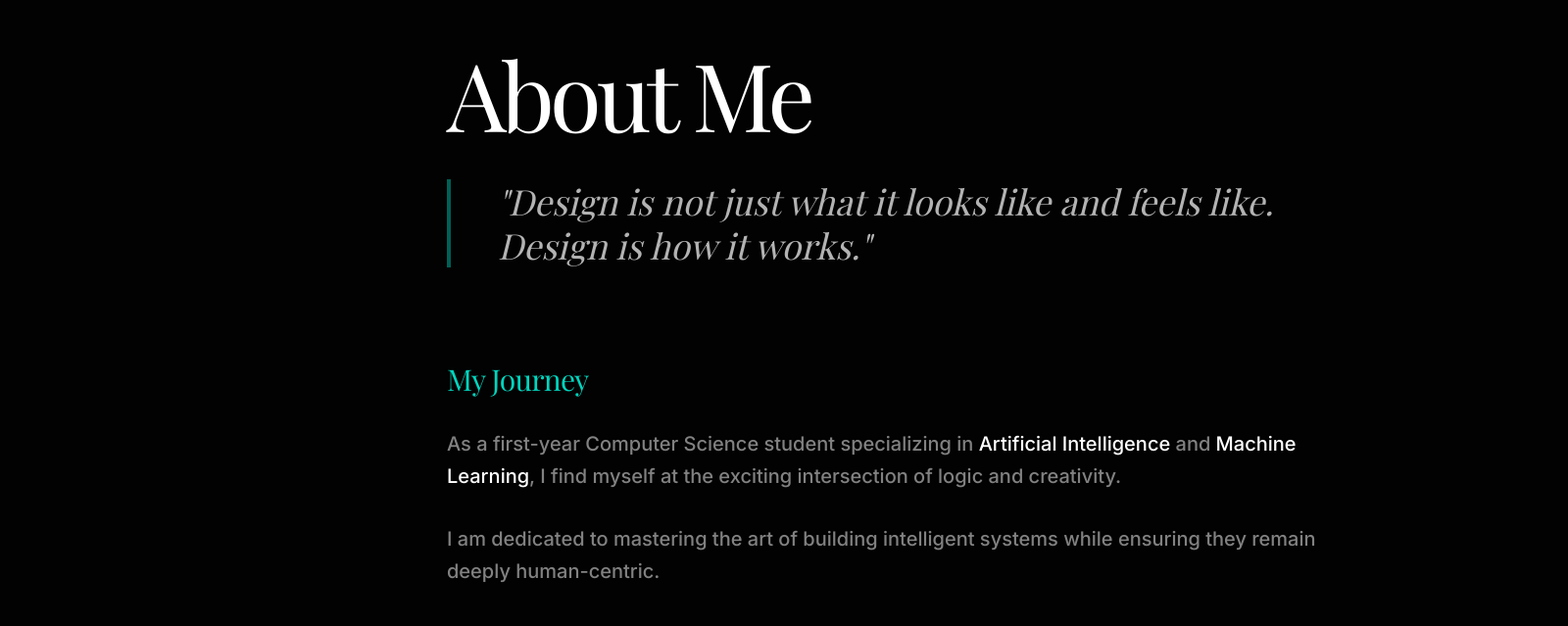
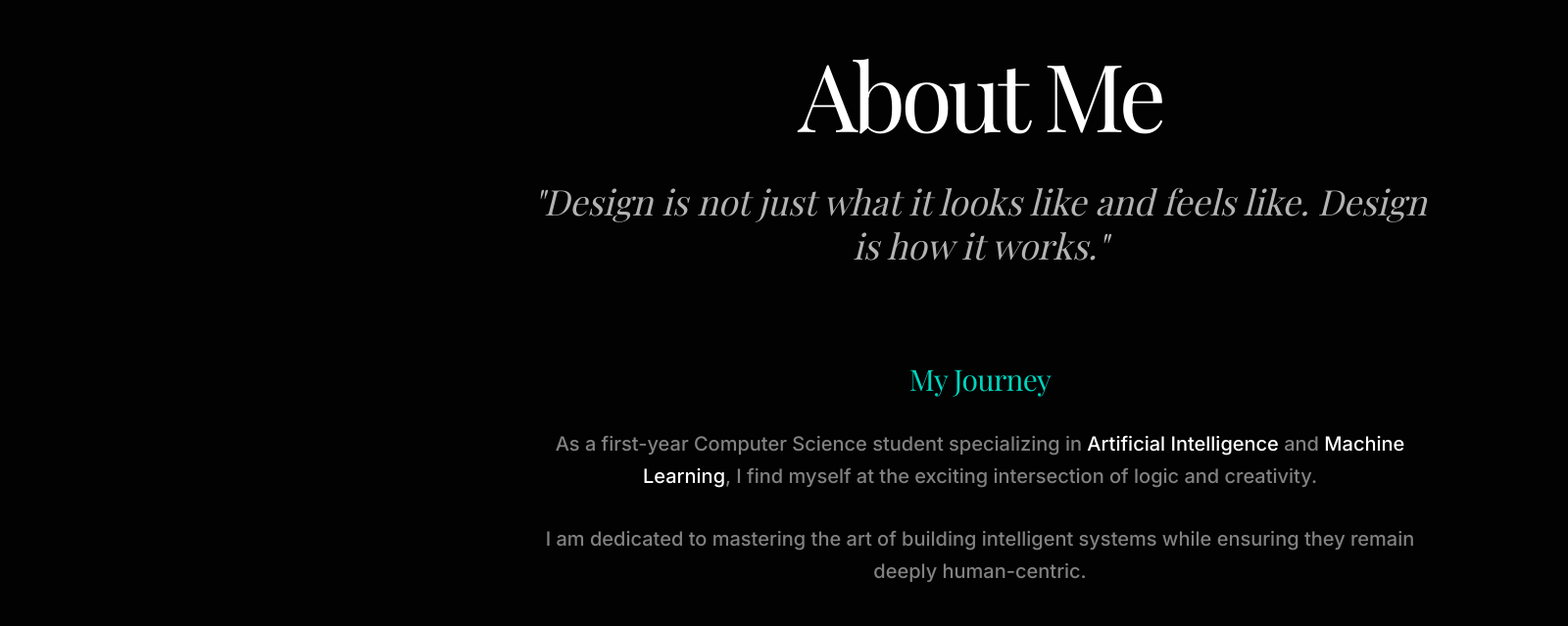
Before and after one commit to aasthakumari03/updated_Portfolio, a Next.js app: page / in a window 1280 px wide. Shown: the part 1134-1773 px from the top of the page at 98% size, 1600 px wide, since content can reach past the window. Built offline with nearby package versions, Linux system fonts and the light colour scheme; a web font is replaced by a local one.

Commit message:
refine: center-align content and adjust layout for collateral sidebar

```diff
--- a/app/page.tsx
+++ b/app/page.tsx
@@ -100,7 +100,7 @@ export default function Home() {
   ];
 
   return (
-    <div className="animate-fade-in flex flex-col">
+    <div className="animate-fade-in flex flex-col sm:pl-20">
       <NavHeader />
 
       {/* Section 1: Hero */}
@@ -168,10 +168,10 @@ export default function Home() {
       </section>
 
       {/* Section 2: About Me */}
-      <section id="about" className="py-64 px-12 max-w-5xl mx-auto space-y-24 min-h-screen flex flex-col justify-center">
+      <section id="about" className="py-64 px-12 max-w-5xl mx-auto space-y-24 min-h-screen flex flex-col justify-center text-center">
         <div className="space-y-10">
           <h2 className="text-6xl md:text-8xl font-serif tracking-tighter text-white">About Me</h2>
-          <p className="text-2xl md:text-4xl text-white/70 leading-tight font-serif italic border-l-4 border-teal-500/50 pl-12">
+          <p className="text-2xl md:text-4xl text-white/70 leading-tight font-serif italic border-teal-500/50">
             "Design is not just what it looks like and feels like. Design is how it works."
           </p>
         </div>
@@ -273,10 +273,10 @@ export default function Home() {
 
       {/* Section 4: Skills */}
       <section id="skills" className="py-64 px-12 max-w-7xl mx-auto space-y-32 min-h-screen flex flex-col justify-center">
-        <div className="flex flex-col md:flex-row justify-between items-end gap-12">
-          <div className="space-y-8 max-w-2xl">
+        <div className="flex flex-col items-center text-center gap-12">
+          <div className="space-y-8 max-w-3xl">
             <h2 className="text-6xl md:text-8xl font-serif tracking-tighter text-white">Skills & Tools</h2>
-            <p className="text-xl text-white/40 leading-relaxed border-l-4 border-teal-500/50 pl-12">
+            <p className="text-xl text-white/40 leading-relaxed max-w-2xl mx-auto">
               Building at the intersection of <span className="text-white">Intelligent Systems</span> and <span className="text-white">Human-Centric Design</span>. My toolkit is constantly evolving.
             </p>
           </div>
--- a/components/NavHeader.tsx
+++ b/components/NavHeader.tsx
@@ -22,7 +22,7 @@ const NavHeader = () => {
     };
 
     return (
-        <nav className="fixed top-12 left-[calc(50%+160px)] -translate-x-1/2 z-[100] w-full max-w-xl px-8">
+        <nav className="fixed top-12 left-1/2 -translate-x-1/2 z-[100] w-full max-w-xl px-8">
             <div className="flex items-center justify-between px-8 py-4 bg-black/40 backdrop-blur-3xl border border-white/10 rounded-[1.5rem] shadow-2xl shadow-black/50">
                 {/* Logo */}
                 <div className="flex items-center group cursor-pointer" onClick={(e) => {
```
